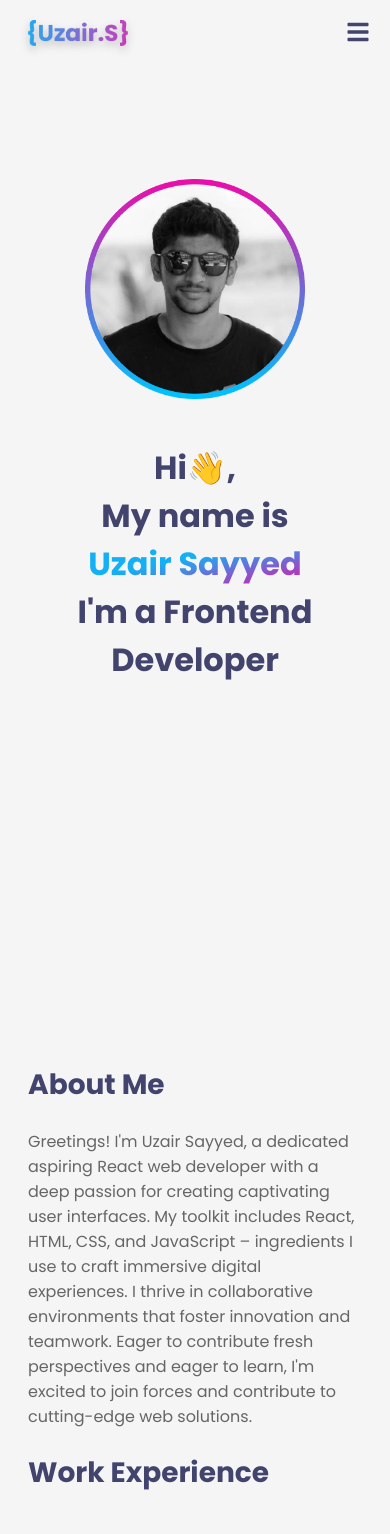
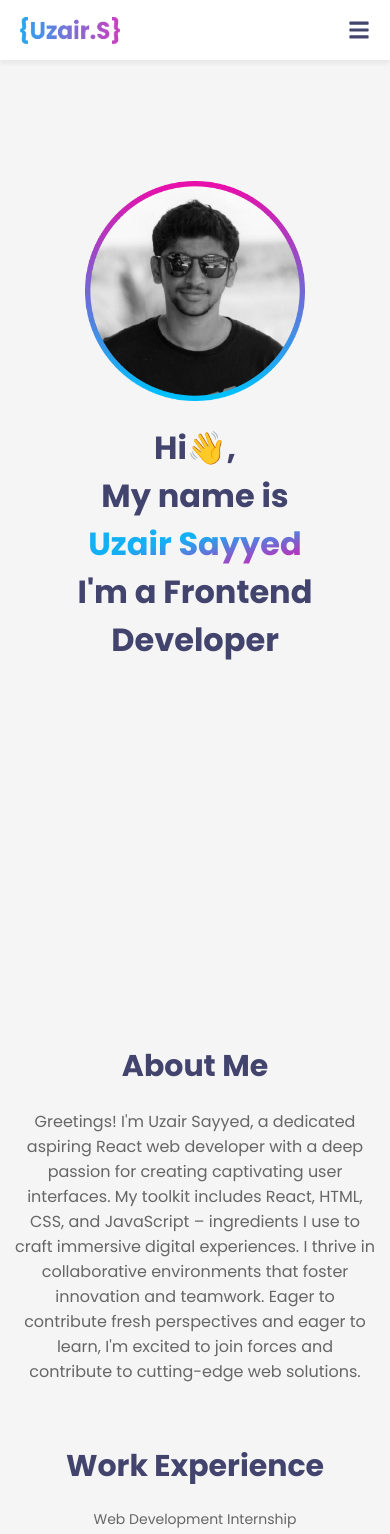
Before and after one commit to uzair-sayyed/MyPortfolio, a React (Create React App) app: page / in a window 390 px wide. Shown: the top 1534 px of the page. Built offline with nearby package versions, Linux system fonts and the light colour scheme.

Commit message:
completed with some responsivness of the site

```diff
--- a/src/App.css
+++ b/src/App.css
@@ -1,14 +1,20 @@
 @import url("https://fonts.googleapis.com/css2?family=Poppins:wght@300;400;500;600;700&display=swap");
+
+* {
+  margin: 0;
+  padding: 0;
+}
 
 body {
   font-family: "Poppins", sans-serif;
   background: #f5f5f5;
+  /* overflow: hidden; */
+  /* min-height: 100vh; */
 }
-.main-container {
+.container {
   max-width: 1200px;
-  margin: auto;
+  margin: 0 auto;
 }
-
 ::-webkit-scrollbar {
   width: 15px;
 }
@@ -25,9 +31,9 @@ body {
 /* media queries  */
 
 @media (width<1300px) {
-  .main-container {
+  /* .main-container {
     padding: 0 20px;
-  }
+  } */
   .projects-cards {
     justify-content: space-evenly !important;
   }
--- a/src/components/About/About.css
+++ b/src/components/About/About.css
@@ -7,11 +7,13 @@
 .about-section h2 {
   font-size: 48px;
   color: #42446e;
+  margin-bottom: 20px;
 }
 
 .about-section .p-title {
   font-size: 20px;
   color: #666666;
+  margin-bottom: 10px;
 }
 
 .up,
@@ -33,13 +35,19 @@
   padding: 10px 20px;
 }
 .down {
-  margin-top: -20px;
+  margin-top: 20px;
 }
 .down p {
   color: #a7a7a7;
   font-size: 14px;
+  margin-bottom: 5px;
 }
 
+.education-2 {
+  margin-top: 30px;
+  padding-top: 15px;
+  border-top: 1px solid #6666663a;
+}
 .logo {
   font-size: 18px;
   position: relative;
@@ -47,17 +55,20 @@
   margin-right: 6px;
   color: #a7a7a7;
 }
+
 .location {
   margin-left: 120px;
 }
 
-.about-section > div:only-child {
-  margin: 100px;
+.about-me,
+.work-experience,
+.education {
+  margin-bottom: 60px;
 }
 
 @media (width<540px) {
   .about-section h2 {
-    font-size: 28px;
+    font-size: 30px;
   }
   .about-section .p-title {
     font-size: 14px;
@@ -79,3 +90,16 @@
     padding: 7px 15px;
   }
 }
+
+@media (width<1215px) {
+  .about-section {
+    margin-left: 15px;
+    margin-right: 15px;
+    text-align: center;
+  }
+  .up,
+  .down {
+    align-items: center;
+    margin-bottom: 10px;
+  }
+}
--- a/src/components/Footer/Footer.css
+++ b/src/components/Footer/Footer.css
@@ -1,12 +1,9 @@
-footer {
-  margin-top: 150px;
-}
 .footer-1 {
-  /* margin-top: 180px; */
+  margin-top: 180px;
   display: flex;
   align-items: center;
   justify-content: space-between;
-  border-bottom: 1px solid #666666;
+  border-bottom: 1px solid #66666662;
   padding-bottom: 40px;
 }
 
@@ -57,7 +54,13 @@ footer {
   .footer-1 img {
     display: none;
   }
+  .footer-2 h4 {
+    font-size: 12px;
+  }
   .footer-2 h4 span {
-    font-size: 14px;
+    font-size: 12px;
+  }
+  .info-1 {
+    display: none;
   }
 }
--- a/src/components/Footer/Footer.jsx
+++ b/src/components/Footer/Footer.jsx
@@ -6,12 +6,12 @@ import NavbarLogo from "../../assets/{Uzair.S}.png";
 
 function Footer() {
   return (
-    <footer>
+    <footer className='container'>
       <div className='footer-1'>
         <img src={NavbarLogo} />
         <div>
-          <span> +91 9321656698</span>
-          <span> sayeduzair54321@gmail.com</span>
+          <span className='info-1'> +91 9321656698</span>
+          <span className='info-2'> sayeduzair54321@gmail.com</span>
           <span>
             <a
               href='https://www.linkedin.com/in/uzair-sayyed-093a4321b/'
--- a/src/components/Main/Main.css
+++ b/src/components/Main/Main.css
@@ -1,11 +1,10 @@
-main {
-  min-height: 100vh;
+#main {
+  min-height: 80vh;
 }
 .main {
   display: flex;
   justify-content: space-between;
-
-  margin-top: 180px;
+  margin-top: 250px;
 }
 
 .main-title {
--- a/src/components/Main/Main.jsx
+++ b/src/components/Main/Main.jsx
@@ -3,7 +3,7 @@ import "./Main.css";
 import MainPic from "../../assets/50353683 1.png";
 function Main() {
   return (
-    <main id='main'>
+    <main id='main' className='container'>
       <div className='main'>
         <div>
           <h1 className='main-title'>
--- a/src/components/Projects/Projects.jsx
+++ b/src/components/Projects/Projects.jsx
@@ -4,7 +4,7 @@ import "./Projects.css";
 import Cards from "./Cards";
 function Projects() {
   return (
-    <section className='projects' id='projects'>
+    <section className='projects container' id='projects'>
       <div className='projects-heading'>
         <h2 className='heading-title'>Projects/Experience</h2>
         <p>Things I’ve built so far</p>
--- a/src/components/TechStack/TechStack.jsx
+++ b/src/components/TechStack/TechStack.jsx
@@ -10,7 +10,7 @@ import vscodeLogo from "../../assets/vscode-icons_file-type-vscode.png";
 
 function TechStack() {
   return (
-    <section className='tech-stack' id='tech-stack'>
+    <section className='tech-stack container' id='tech-stack'>
       <div className='tech-stack-header'>
         <h2>My Tech Stack</h2>
         <p> Technologies I’ve been working with recently</p>
--- a/src/components/navbar/Navbar.css
+++ b/src/components/navbar/Navbar.css
@@ -1,127 +1,104 @@
 .nav {
+  background-color: #ffffff;
+  height: 80px;
+  position: fixed;
+  width: 100%;
+  top: 0;
+  box-shadow: 0px 4px 4px 0 rgba(0, 0, 0, 0.05);
+  z-index: 10;
+}
+.nav-content {
   display: flex;
   justify-content: space-between;
+  height: 80px;
   align-items: center;
+  padding: 0 10px;
 }
 
-.links li {
-  list-style: none;
+.nav-content img {
+  width: 120px;
 }
 
-.links a {
-  text-decoration: none;
+#open,
+#close {
+  display: none;
+  font-size: 22px;
   color: #42446e;
-  font-size: 20px;
-  font-weight: 500;
-  transition: all 0.2s ease-in;
-  text-shadow: 0px 4px 4px #00000023;
 }
 
-.links a:hover {
-  color: #42446eb0;
+.github-icon,
+.linkedin-icon {
+  font-size: 20px;
+  margin-top: 6px;
+}
+#nav-links {
+  display: flex;
+  align-items: center;
+  gap: 30px;
 }
 
-.links ul {
-  display: flex;
-  align-items: center;
-}
-
-.links ul li {
-  margin: 0 20px;
+#nav-links li {
+  list-style: none;
+  color: #42446e;
+  font-weight: 500;
   cursor: pointer;
 }
 
-.navbar-logo img {
-  margin-top: 7px;
-  width: 150px;
-  filter: drop-shadow(0px 4px 4px #0000003b);
-  top: 18px;
+#nav-links li a {
+  color: #42446e;
+  text-decoration: none;
 }
-
-.navbar-logo img:hover {
-  cursor: pointer;
+.nav-links li:hover {
+  color: #42446eb0;
 }
-
-.links img {
-  filter: drop-shadow(0px 4px 4px #0000003b);
+.disableActive {
 }
-
-.linkedin-icon,
-.github-icon {
-  font-size: 30px;
-  margin-top: 7px;
-  filter: drop-shadow(0px 4px 4px #0000003b);
-}
-
-#mobile {
-  z-index: 5;
-}
-#close,
-#open {
-  color: #42446e;
-  transition: all 0.3s;
-  position: fixed;
-  top: 20px;
-  right: 20px;
-}
-
-.links {
-  z-index: 2;
-}
-
 @media (width<996px) {
-  body {
-    overflow-x: hidden;
+  #nav-links {
+    border-top: 0.5px solid #42446e20;
+    box-shadow: 0px 4px 4px 0 rgba(0, 0, 0, 0.05);
+    position: fixed;
+    left: -1000px;
+    top: 60px;
+    display: block;
+    text-align: center;
+    padding: 20px 0;
+    background: #fff;
+    width: 100%;
+    height: 60vh;
+    z-index: 5;
+    transition: 0.3s ease-in-out;
   }
-  .nav {
-    margin-top: 20px;
+  #nav-links li {
+    margin-bottom: 23px;
   }
-  .navbar-logo img {
-    margin-top: 2px;
-    position: fixed;
-  }
-  .links #nav-links {
-    flex-direction: column;
-    position: fixed;
-    align-items: flex-start;
-    justify-content: flex-start;
-    height: 100vh;
-    min-height: 100vh;
-    top: -30px;
-    overflow-x: hidden;
-    right: -300px;
-    gap: 2rem;
-    padding: 40px 0 0 10px;
-    background: #f5f5f5;
-    transition: all 0.3s;
-  }
-  .links #nav-links li {
-    margin-bottom: 15px;
-  }
-  .links #nav-links {
-    padding: 120px 50px 0 20px;
-  }
-  .links a {
-    font-size: 16px;
-  }
-  #mobile {
-    font-size: 24px;
-    cursor: pointer;
+  #open,
+  #close {
+    display: block;
   }
   #nav-links.active {
-    right: 0px;
+    left: 0;
+  }
+  .disableActive {
+    left: -1000px;
+  }
+  .nav-content {
+    margin: 0 10px;
+  }
+
+  /* navbar size reduce  */
+  .nav {
+    height: 60px;
+  }
+  .nav-content {
+    height: 60px;
+  }
+  .nav-content img {
+    width: 100px;
+  }
+  .github-icon,
+  .linkedin-icon {
+    font-size: 22px;
+    margin-top: 0px;
   }
 }
-
-@media (width<540px) {
-  .navbar-logo img {
-    width: 100px;
-    position: fixed;
-  }
-}
-
-@media (width>996px) {
-  #mobile {
-    display: none;
-  }
-}
--- a/src/components/navbar/Navbar.jsx
+++ b/src/components/navbar/Navbar.jsx
@@ -13,10 +13,12 @@ function Navbar() {
   const handleClick = () => {
     setClicked(!clicked);
   };
+
   return (
     <nav className='nav'>
+      <div className='nav-content container'>
         <div
-        className='navbar-logo'
+          className='logo'
           onClick={() => {
             scroll.scrollToTop();
           }}
@@ -24,34 +26,34 @@ function Navbar() {
           <img src={NavbarLogo} alt='' />
         </div>
 
-      <div className='links'>
+        <div className='group'>
           <ul
             id='nav-links'
-          className={clicked ? "#nav-links active" : "#nav-links"}
+            className={`${clicked ? "#nav-links active" : "#nav-links"}`}
           >
             <li>
-            <Link to='home' smooth={true} duration={1000} offset={-10}>
-              Home
+              <Link to='home' smooth={true} duration={1000} offset={-100}>
+                HOME
               </Link>
             </li>
             <li>
-            <Link to='about' smooth={true} duration={1000}>
-              About
+              <Link to='about' smooth={true} duration={1000} offset={-70}>
+                ABOUT
               </Link>
             </li>
             <li>
-            <Link to='tech-stack' smooth={true} duration={1000}>
-              Tech Stack
+              <Link to='tech-stack' smooth={true} duration={1000} offset={-90}>
+                TECH STACK
               </Link>
             </li>
             <li>
-            <Link to='projects' smooth={true} duration={1000}>
-              Projects
+              <Link to='projects' smooth={true} duration={1000} offset={-90}>
+                PROJECTS
               </Link>
             </li>
             <li>
               <Link to='contacts' smooth={true} duration={1000}>
-              Contact
+                CONTACT
               </Link>
             </li>
             <li>
@@ -73,8 +75,9 @@ function Navbar() {
               </a>
             </li>
           </ul>
-        <div id='mobile' onClick={handleClick}>
+          <div className='mobile' onClick={handleClick}>
             {clicked ? <RxCross2 id='close' /> : <FaBars id='open' />}
+          </div>
         </div>
       </div>
     </nav>
```
Also changed, not shown: src/components/About/About.jsx (+23 -3 lines), src/components/Projects/ProjectCard.css (+93 -1 lines). Lines whose indentation alone changed are shown as unchanged.
